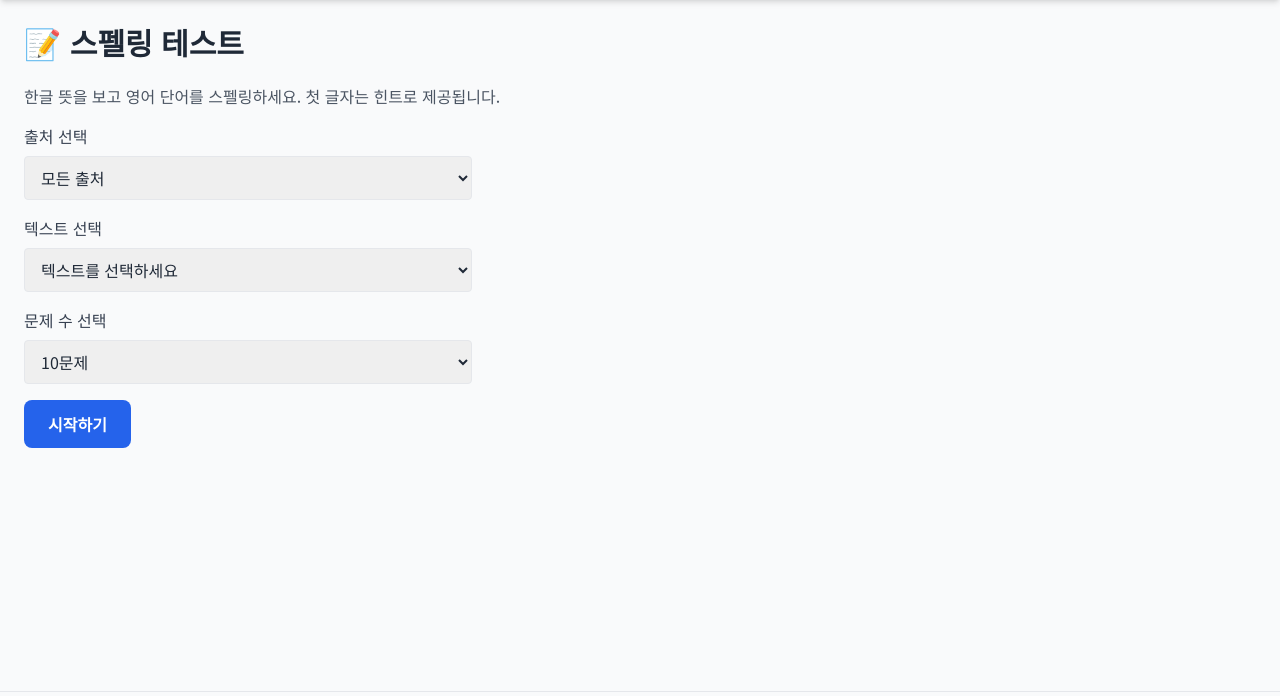
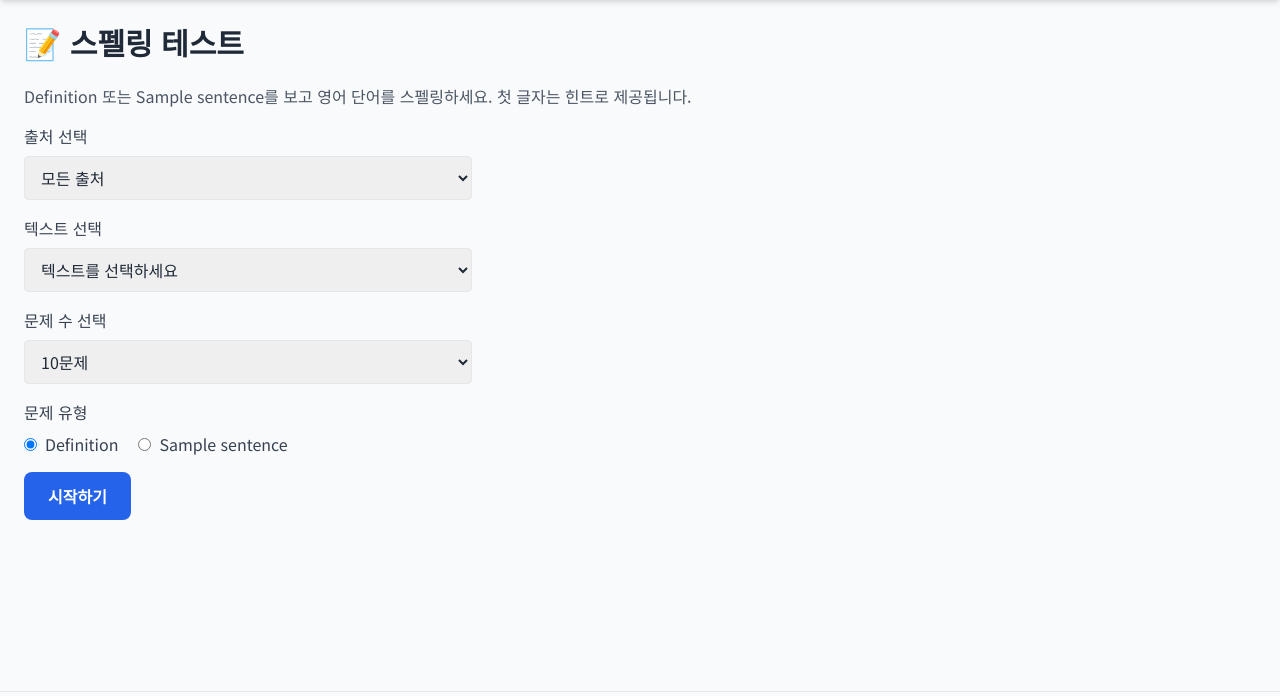
Before and after one commit to pinkyj81/wordmaster, a Flask app: page /spelling_test in a window 1280 px wide. Shown: the part 56-752 px from the top of the page. Run offline with Flask 3, Linux system fonts and the light colour scheme; the visitor is signed in with stand-in values (Sample User, id 1); some libraries are stand-ins or nearby versions.

Commit message:
Add files via upload

```diff
--- a/templates/base.html
+++ b/templates/base.html
@@ -207,9 +207,29 @@
     <option value="">본문을 선택하세요</option>
   </select>
 
-  <label class="block text-sm font-semibold text-gray-700 mb-1">단어 목록 (한 줄당 하나씩)</label>
-  <textarea id="bulkWordInput" rows="8" class="w-full border rounded-lg p-3 mb-6"
-    placeholder="예시:&#10;glyph	상형문자&#10;haphazard	계획성이 없는&#10;hereditary	유전의"></textarea>
+  <label class="block text-sm font-semibold text-gray-700 mb-1">단어 목록 (한 줄당 하나씩, 탭 구분)</label>
+  <p class="text-xs text-gray-500 mb-1">형식: <b>단어 [탭] 뜻 [탭] 예문(선택)</b></p>
+  <textarea id="bulkWordInput" rows="8" class="w-full border rounded-lg p-3 mb-3"
+    oninput="previewBulkWords()"
+    placeholder="예시:&#10;glyph&#9;상형문자&#9;The glyphs on the wall tell a story.&#10;haphazard&#9;계획성이 없는&#9;The work was done in a haphazard manner.&#10;hereditary&#9;유전의"></textarea>
+
+  <!-- 미리보기 -->
+  <div id="bulkPreviewWrap" class="hidden mb-4">
+    <p class="text-sm font-semibold text-gray-700 mb-1">입력된 단어 미리보기 <span id="bulkPreviewCount" class="text-gray-500 font-normal"></span></p>
+    <div class="overflow-x-auto max-h-48 overflow-y-auto border rounded">
+      <table class="min-w-full text-sm">
+        <thead class="bg-gray-100 sticky top-0">
+          <tr>
+            <th class="border px-2 py-1 text-left">#</th>
+            <th class="border px-2 py-1 text-left">단어</th>
+            <th class="border px-2 py-1 text-left">뜻</th>
+            <th class="border px-2 py-1 text-left">예문</th>
+          </tr>
+        </thead>
+        <tbody id="bulkPreviewBody"></tbody>
+      </table>
+    </div>
+  </div>
 
   <div class="flex justify-end space-x-2">
     <button onclick="closeUploadModal()" class="px-4 py-2 bg-gray-300 rounded hover:bg-gray-400">취소</button>
@@ -316,6 +336,46 @@
       .catch(() => alert('❌ 업로드 중 오류 발생'));
     }
 
+    // 단어 목록 파싱 헬퍼
+    function parseBulkWordLines(rawList) {
+      return rawList.split('\n').map(line => {
+        const parts = line.trim().split(/\t/);
+        if (parts.length >= 2) {
+          return {
+            word: parts[0].trim(),
+            meaning: parts[1].trim(),
+            example: parts[2] ? parts[2].trim() : ''
+          };
+        }
+        // 탭 없을 경우 공백으로 시도 (예문 없음)
+        const [word, ...rest] = line.trim().split(/\s+/);
+        return word && rest.length ? { word, meaning: rest.join(' '), example: '' } : null;
+      }).filter(Boolean);
+    }
+
+    // ✅ 미리보기 렌더링
+    function previewBulkWords() {
+      const rawList = document.getElementById('bulkWordInput').value.trim();
+      const wrap = document.getElementById('bulkPreviewWrap');
+      const body = document.getElementById('bulkPreviewBody');
+      const countEl = document.getElementById('bulkPreviewCount');
+
+      if (!rawList) { wrap.classList.add('hidden'); return; }
+
+      const words = parseBulkWordLines(rawList);
+      if (!words.length) { wrap.classList.add('hidden'); return; }
+
+      wrap.classList.remove('hidden');
+      countEl.textContent = `(${words.length}개)`;
+      body.innerHTML = words.map((w, i) => `
+        <tr class="${i % 2 === 0 ? '' : 'bg-gray-50'}">
+          <td class="border px-2 py-1 text-gray-500">${i + 1}</td>
+          <td class="border px-2 py-1 font-medium">${w.word}</td>
+          <td class="border px-2 py-1">${w.meaning}</td>
+          <td class="border px-2 py-1 text-gray-600 italic">${w.example || ''}</td>
+        </tr>`).join('');
+    }
+
     // ✅ 단어 일괄 업로드
     function submitBulkWords() {
       const textId = document.getElementById('wordTextSelect').value;
@@ -324,17 +384,7 @@
       if (!textId) return alert('본문을 선택해주세요.');
       if (!rawList) return alert('단어 목록을 입력해주세요.');
 
-      // 단어 목록 파싱 (탭 또는 공백으로 구분)
-      const words = rawList.split('\n').map(line => {
-        const parts = line.trim().split(/\t+/);
-        if (parts.length >= 2) {
-          return { word: parts[0].trim(), meaning: parts.slice(1).join(' ').trim() };
-        }
-        // 탭이 없으면 공백으로 시도
-        const [word, ...rest] = line.trim().split(/\s+/);
-        return word && rest.length ? { word, meaning: rest.join(' ') } : null;
-      }).filter(Boolean);
-
+      const words = parseBulkWordLines(rawList);
       if (words.length === 0) return alert('올바른 형식으로 단어를 입력해주세요.');
 
       fetch('/upload_words', {
@@ -725,19 +775,17 @@ function mgmtDeleteWord(wordId) {
   if (!confirm('이 단어를 삭제하시겠습니까?')) return;
 
   fetch(`/delete_word/${wordId}`, { method: 'DELETE' })
-    .then(res => res.json())
-    .then(data => {
-      if (data.success || data.ok) {
-        alert('삭제되었습니다');
-        const textId = document.getElementById('mgmtTextSelector').value;
-        mgmtLoadWordsByText(); // 목록 새로고침
-      } else {
-        alert('삭제에 실패했습니다');
+    .then(async (res) => {
+      const data = await res.json().catch(() => ({}));
+      if (!res.ok || !(data.success || data.ok)) {
+        throw new Error(data.error || data.message || '삭제에 실패했습니다');
       }
+      alert(data.message || '삭제되었습니다');
+      mgmtLoadWordsByText(); // 목록 새로고침
     })
     .catch(err => {
       console.error('삭제 실패:', err);
-      alert('삭제 중 오류가 발생했습니다');
+      alert(err.message || '삭제 중 오류가 발생했습니다');
     });
 }
 
--- a/templates/spelling_test.html
+++ b/templates/spelling_test.html
@@ -4,7 +4,7 @@
 <h2 class="text-3xl font-bold mb-6 text-gray-800">📝 스펠링 테스트</h2>
 
 <div class="mb-6">
-  <p class="text-gray-600 mb-4">한글 뜻을 보고 영어 단어를 스펠링하세요. 첫 글자는 힌트로 제공됩니다.</p>
+  <p class="text-gray-600 mb-4">Definition 또는 Sample sentence를 보고 영어 단어를 스펠링하세요. 첫 글자는 힌트로 제공됩니다.</p>
 
   <!-- 출처 선택 -->
   <div class="mb-4">
@@ -38,6 +38,21 @@
     </select>
   </div>
 
+  <!-- 문제 유형 선택 -->
+  <div class="mb-4">
+    <label class="block mb-2 text-gray-700 font-medium">문제 유형</label>
+    <div class="flex gap-5 items-center text-gray-700">
+      <label class="inline-flex items-center gap-2">
+        <input type="radio" name="promptMode" value="definition" checked>
+        <span>Definition </span>
+      </label>
+      <label class="inline-flex items-center gap-2">
+        <input type="radio" name="promptMode" value="sentence">
+        <span>Sample sentence </span>
+      </label>
+    </div>
+  </div>
+
   <!-- 시작 버튼 -->
   <button onclick="startSpellingTest()" class="bg-blue-600 text-white px-6 py-3 rounded-lg hover:bg-blue-700 transition font-semibold">
     시작하기
@@ -60,7 +75,7 @@
 
     <!-- 문제 -->
     <div class="text-center mb-8">
-      <p class="text-gray-500 text-sm mb-2">뜻</p>
+      <p id="promptLabel" class="text-gray-500 text-sm mb-2">Definition</p>
       <h3 id="meaningText" class="text-3xl font-bold text-gray-800 mb-6">사과</h3>
 
       <!-- 스펠링 입력 칸 -->
@@ -143,6 +158,12 @@ let testTextId = '';
 let testTextTitle = '';
 let resultSaved = false;
 let selectedQuestionCount = 10;
+let promptMode = 'definition';
+
+function getSelectedPromptMode() {
+  const selected = document.querySelector('input[name="promptMode"]:checked');
+  return selected ? selected.value : 'definition';
+}
 
 function filterTextsBySource() {
   const selectedSource = document.getElementById('sourceSelector').value;
@@ -165,6 +186,7 @@ function filterTextsBySource() {
 async function startSpellingTest() {
   const textId = document.getElementById('textSelector').value;
   selectedQuestionCount = parseInt(document.getElementById('questionCountSelector').value, 10) || 10;
+  promptMode = getSelectedPromptMode();
 
   if (!textId) {
     alert('텍스트를 선택하세요.');
@@ -233,8 +255,21 @@ function showQuestion() {
   const progress = ((currentIndex) / words.length) * 100;
   document.getElementById('progressBar').style.width = progress + '%';
 
-  // 뜻 표시
-  document.getElementById('meaningText').textContent = word.meaning;
+  // 문제 표시 (Definition / Sample sentence)
+  const promptLabelEl = document.getElementById('promptLabel');
+  const promptTextEl = document.getElementById('meaningText');
+  if (promptMode === 'sentence') {
+    const sentenceText = (word.example || '').trim();
+    promptLabelEl.textContent = sentenceText ? 'Sample sentence' : 'Definition';
+    promptTextEl.textContent = sentenceText || (word.meaning || '');
+    promptTextEl.className = sentenceText
+      ? 'text-xl font-bold text-gray-800 mb-6 leading-relaxed'
+      : 'text-3xl font-bold text-gray-800 mb-6';
+  } else {
+    promptLabelEl.textContent = 'Definition';
+    promptTextEl.textContent = word.meaning || '';
+    promptTextEl.className = 'text-3xl font-bold text-gray-800 mb-6';
+  }
 
   // 입력 칸 생성 (첫 글자는 힌트로 표시)
   const letterBoxes = document.getElementById('letterBoxes');
@@ -318,6 +353,8 @@ function checkAnswer() {
     wrongAnswers.push({
       word: currentAnswer,
       meaning: words[currentIndex].meaning,
+      example: words[currentIndex].example || '',
+      prompt_mode: promptMode,
       correct: currentAnswer,
       user: userAnswer
     });
@@ -341,6 +378,8 @@ function skipQuestion() {
   wrongAnswers.push({
     word: currentAnswer,
     meaning: words[currentIndex].meaning,
+    example: words[currentIndex].example || '',
+    prompt_mode: promptMode,
     correct: currentAnswer,
     user: '(건너뜀)'
   });
@@ -371,10 +410,15 @@ async function showResult() {
     wrongList.innerHTML = '';
 
     wrongAnswers.forEach(item => {
+      const promptTitle = item.prompt_mode === 'sentence' ? 'Sample sentence' : 'Definition';
+      const promptValue = item.prompt_mode === 'sentence'
+        ? (item.example || item.meaning || '')
+        : (item.meaning || '');
       const div = document.createElement('div');
       div.className = 'p-3 bg-red-50 rounded-lg';
       div.innerHTML = `
-        <div class="font-bold text-gray-800">${item.meaning}</div>
+        <div class="text-xs text-gray-500 mb-1">${promptTitle}</div>
+        <div class="font-bold text-gray-800">${promptValue}</div>
         <div class="text-sm text-gray-600">정답: <span class="text-green-600 font-bold">${item.correct}</span></div>
         <div class="text-sm text-gray-600">입력: <span class="text-red-600 font-bold">${item.user}</span></div>
       `;
```
Also changed, not shown: templates/index.html (+18 -9 lines).
